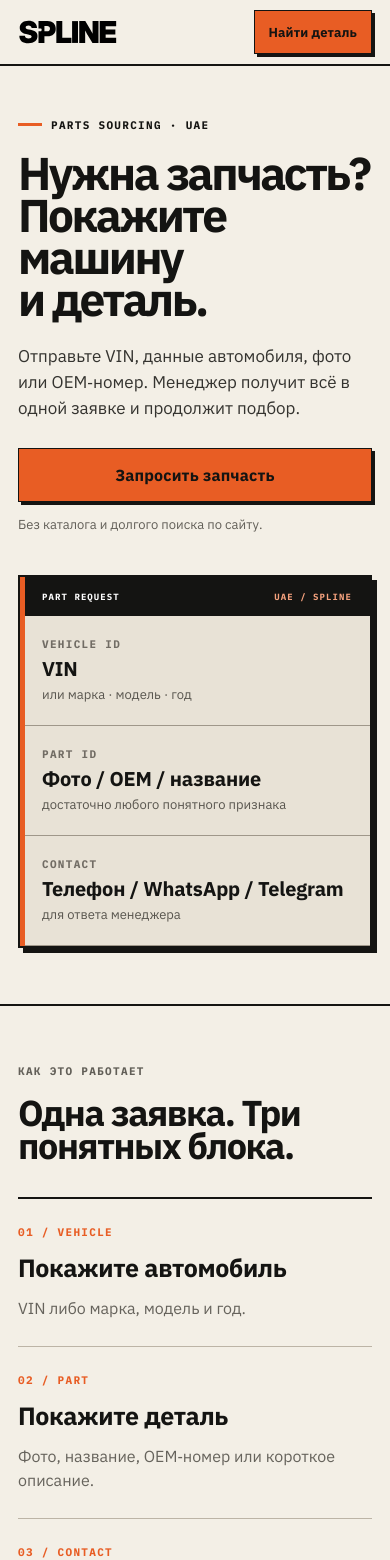
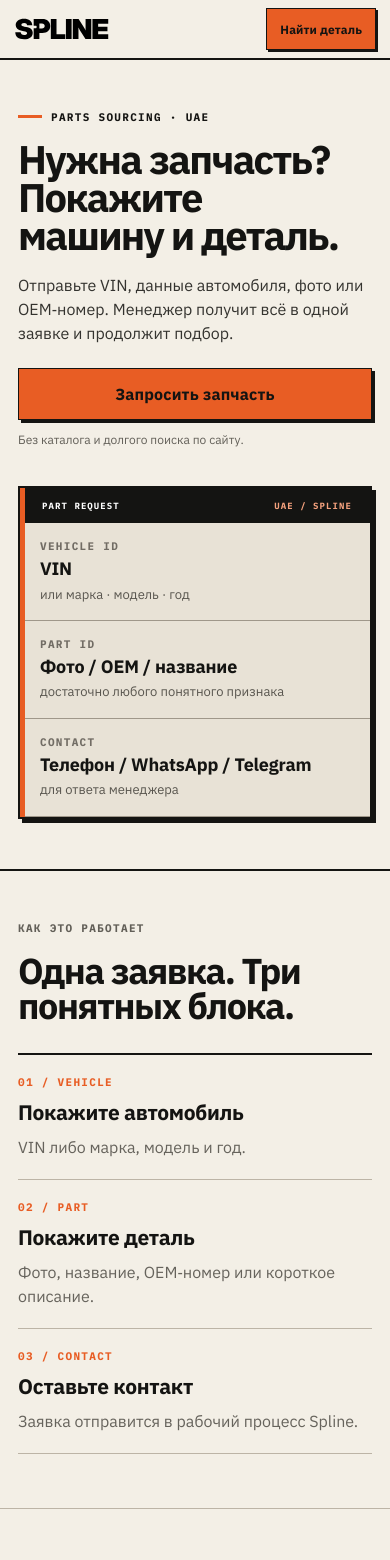
Before and after one commit to prostoali2207-gif/auto-parts-landing, a Next.js app: page / in a window 390 px wide. Shown: the top 1560 px of the page. Built offline with nearby package versions, Linux system fonts and the light colour scheme; no server answers.

Commit message:
UI/UX pass 3: tighten hierarchy and mobile rhythm
* UI/UX pass 3: tighten hierarchy and mobile rhythm

* Load UI/UX pass 3 overrides

```diff
--- a/app/layout.tsx
+++ b/app/layout.tsx
@@ -3,6 +3,7 @@ import { IBM_Plex_Mono, IBM_Plex_Sans } from "next/font/google";
 import "./globals.css";
 import "./brand.css";
 import "./ui-polish.css";
+import "./ui-pass-3.css";
 
 const plexSans = IBM_Plex_Sans({
   variable: "--font-plex-sans",
--- /dev/null
+++ b/app/ui-pass-3.css
@@ -0,0 +1,200 @@
+/* UI/UX pass 3 — hierarchy, rhythm, mobile polish only */
+
+main{overflow-x:clip}
+
+.topbar{
+  min-height:64px;
+  padding-block:9px;
+}
+
+.topCta{
+  min-height:46px;
+  padding-inline:17px;
+  font-size:14px;
+}
+
+.hero{
+  min-height:auto;
+  padding-top:72px;
+  padding-bottom:76px;
+  align-items:start;
+}
+
+.heroCopy{padding-top:8px}
+.hero h1{
+  max-width:720px;
+  font-size:clamp(50px,6.5vw,78px);
+  line-height:.93;
+  text-wrap:balance;
+}
+
+.lead{
+  max-width:590px;
+  margin:24px 0 0;
+  font-size:18px;
+  line-height:1.5;
+}
+
+.heroActions{
+  margin-top:30px;
+  display:grid;
+  grid-template-columns:auto minmax(0,1fr);
+  align-items:center;
+  gap:16px 18px;
+}
+
+.heroActions .primary{
+  min-width:210px;
+  min-height:54px;
+}
+
+.micro{
+  max-width:250px;
+  font-size:12px;
+  line-height:1.45;
+}
+
+.sourcingTicket{
+  margin-top:6px;
+  box-shadow:6px 6px 0 var(--ui-ink);
+}
+
+.ticketHead{padding-block:12px}
+.ticketRow{padding-top:18px;padding-bottom:18px}
+.ticketRow strong{font-size:19px}
+
+.process{
+  padding-top:68px;
+  padding-bottom:72px;
+}
+
+.process h2{font-size:clamp(38px,5vw,54px);line-height:.98}
+.processRail{margin-top:38px}
+.processRail article{padding:22px 0;min-height:104px}
+.processRail h3{font-size:23px}
+.processRail p{max-width:460px}
+
+.confidence{
+  padding-top:70px;
+  padding-bottom:76px;
+}
+
+.confidenceIntro h2{
+  font-size:clamp(38px,5vw,54px);
+  line-height:.98;
+}
+
+.confidenceIntro>p:last-child{
+  margin-top:20px;
+  font-size:16px;
+}
+
+.confidenceGrid{margin-top:36px}
+.confidenceGrid h3{font-size:21px}
+.confidenceGrid p{font-size:15px}
+.confidenceCta{margin-top:24px}
+
+.requestSection{
+  padding-top:72px;
+  padding-bottom:80px;
+  gap:48px;
+}
+
+.requestIntro h2{
+  font-size:clamp(40px,5vw,54px);
+  line-height:.98;
+}
+
+.requestIntro p:not(.eyebrow){
+  margin-top:20px;
+  line-height:1.55;
+}
+
+.requestLegend{margin-top:20px}
+
+.requestForm{
+  max-width:820px;
+  padding:4px 26px 28px;
+  box-shadow:8px 8px 0 #0d0d0c;
+}
+
+.requestForm fieldset{
+  padding:25px 0 27px;
+  gap:14px;
+}
+
+.requestForm legend{font-size:19px}
+.fieldNote{max-width:560px}
+
+.requestForm input,
+.requestForm textarea{
+  min-height:50px;
+  padding:13px 14px;
+}
+
+.requestForm textarea{min-height:92px;resize:vertical}
+.requestForm .submit{min-height:56px}
+
+@media(min-width:760px){
+  .hero{
+    grid-template-columns:minmax(0,1.35fr) minmax(300px,.65fr);
+    gap:64px;
+  }
+  .sourcingTicket{max-width:380px;justify-self:end;width:100%}
+  .requestSection{grid-template-columns:minmax(250px,.66fr) minmax(0,1.34fr)}
+}
+
+@media(max-width:759px){
+  .hero{padding-top:50px;padding-bottom:58px;gap:38px}
+  .heroCopy{padding-top:0}
+  .heroActions{grid-template-columns:1fr;gap:11px}
+  .heroActions .primary{width:100%;min-width:0}
+  .micro{max-width:none}
+  .process{padding-top:54px;padding-bottom:58px}
+  .confidence{padding-top:54px;padding-bottom:58px}
+  .requestSection{padding-top:56px;padding-bottom:64px;gap:30px}
+  .requestIntro{max-width:none}
+}
+
+@media(max-width:520px){
+  .topbar{min-height:58px;padding:8px 14px}
+  .brand img{width:96px}
+  .topCta{min-height:42px;padding-inline:13px;font-size:12px;box-shadow:2px 2px 0 var(--ui-ink)}
+
+  .hero{padding:42px 18px 50px}
+  .hero .eyebrow{margin-bottom:16px}
+  .hero h1{font-size:40px;line-height:.95;letter-spacing:-.045em}
+  .lead{margin-top:19px;font-size:16px;line-height:1.5}
+  .heroActions{margin-top:23px}
+  .heroActions .primary{min-height:52px}
+  .sourcingTicket{margin-top:0;box-shadow:4px 4px 0 var(--ui-ink)}
+  .ticketRow{padding:16px 16px 16px 20px}
+  .ticketRow strong{font-size:18px}
+
+  .process{padding:50px 18px 54px}
+  .process h2{font-size:36px}
+  .processRail{margin-top:30px}
+  .processRail article{padding:20px 0;gap:9px}
+  .processRail h3{font-size:21px}
+
+  .confidence{padding:50px 18px 54px}
+  .confidenceIntro h2{font-size:36px}
+  .confidenceIntro>p:last-child{font-size:15px;line-height:1.55}
+  .confidenceGrid{margin-top:30px}
+  .confidenceGrid article{padding:20px 0}
+
+  .requestSection{padding:52px 18px 60px}
+  .requestSection h2{font-size:38px}
+  .requestLegend span{padding:7px 9px;font-size:10px}
+  .requestForm{margin-inline:0;padding:2px 15px 22px;box-shadow:4px 4px 0 #0d0d0c}
+  .requestForm fieldset{padding:22px 0 24px}
+  .requestForm legend{font-size:18px}
+  .requestForm input,.requestForm textarea{font-size:16px}
+  .requestForm .submit{min-height:54px}
+}
+
+@media(max-width:360px){
+  .hero h1{font-size:36px}
+  .topCta{padding-inline:10px}
+  .requestForm{padding-inline:12px}
+}
```
